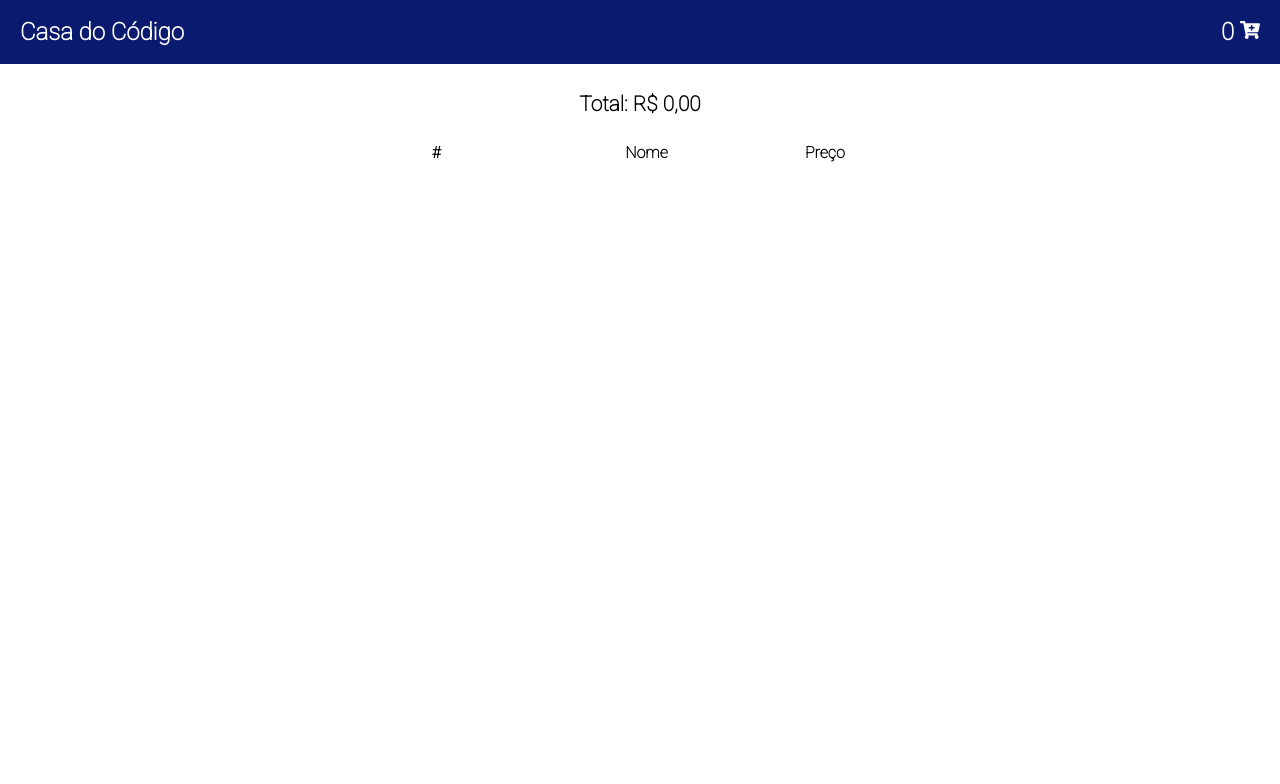
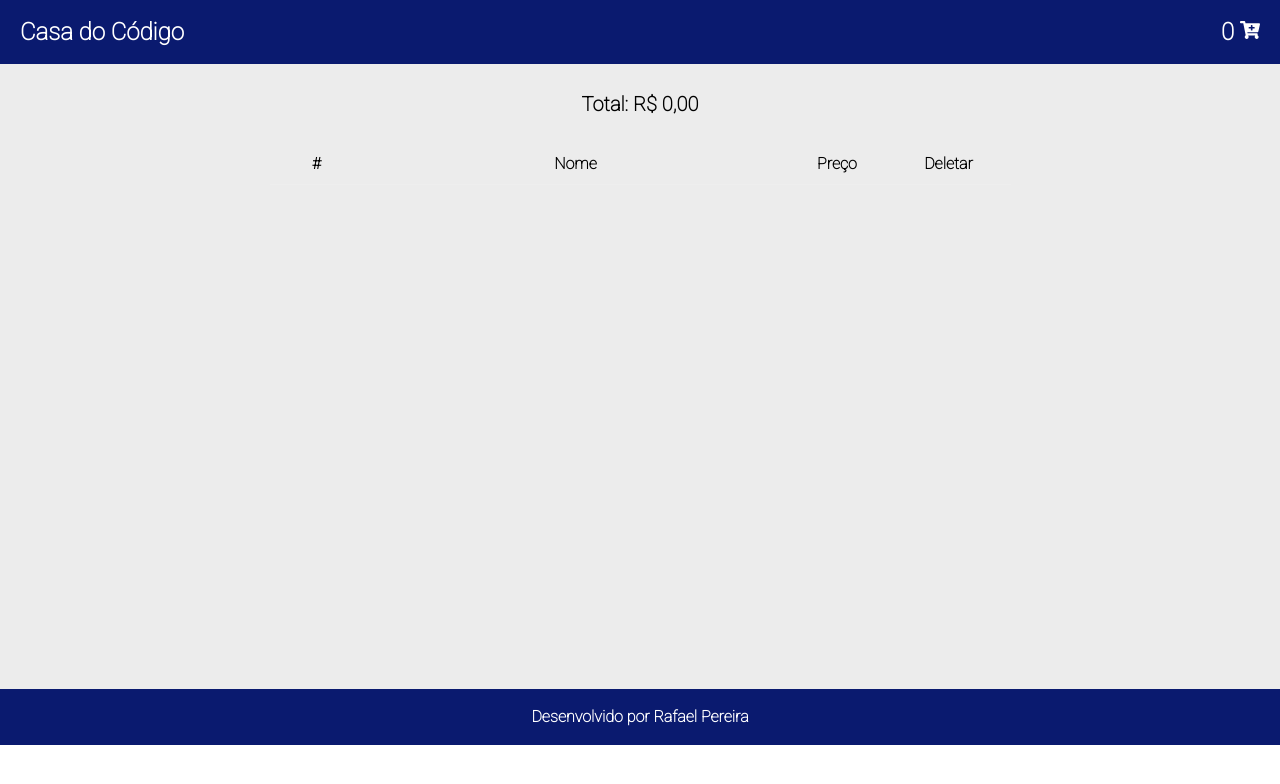
Before and after one commit to rafael-pc/casa-do-codigo, a React (Create React App) app: page /cart in a window 1280 px wide. Shown: the top 784 px of the page. Built offline with nearby package versions, Linux system fonts and the light colour scheme.

Commit message:
Revert "atualização de layout"
This reverts commit 37558d9dbf2681ed7843a8ef41828a4ab19385a2.

```diff
--- a/src/App.css
+++ b/src/App.css
@@ -86,75 +86,75 @@ body{
 .cart-container{
   display: flex;
   flex-direction: column;
+  justify-content: center;
   align-items: center;
-  height: 100vh;
-  padding-bottom: 20px;
+  background-color: #ececec;
 }
 .table-cart {
-  width: 40%;
-  padding: 10px;
+  margin-bottom: 50px;
+  min-height: 495px;
 }
 .header-table{
   display: block;
-  width: 90%;
   font-weight: bold;
 }
-.table-image {
-  width: 120px;
+.header-table :nth-child(1){
+  width: 70px;
+}
+.header-table :nth-child(2){
+  width: 400px;
+}
+.header-table :nth-child(3){
+  width: 75px;
+}
+.header-table :nth-child(4){
+  width: 100px;
 }
 .row-table{
   display: flex;
+  justify-items: center;
+  align-items: center;
   padding: 10px;
-  gap:5px;
 }
 .title-table{
   display: flex;
   justify-content: center;
-  align-items: center;
-  width: 140%;
+  text-align: center;
+  width: 440px;
   font-weight: bold;
 }
 .price-table{
   display: flex;
-  justify-content: center;
+  justify-items: center;
   align-items: center;
-  width: 32%;
+  width: 130px;
   font-weight: bold;
 }
-.delete-icon{
-  height: 100%;
-  cursor: pointer;
+.table-cart th {
+  padding: 12px;
+  border-bottom: 1px solid #eee;
 }
-.header-table :nth-child(1){
-  width: 23%;
-}
-.header-table :nth-child(2){
-  width: 70%;
-}
-.header-table :nth-child(3){
-  width: 10%;
+.table-image {
+  height: 120px;
 }
 .valor-total-carrinho{
   font-weight: bold;
-  font-size: 1.3em;
+  font-size: 20px;
   padding: 30px;
+}
+.delete-icon{
+  cursor: pointer;
 }
 
 /* Details*/
-.container-details{
-  display: flex;
-  justify-content: center;
-  align-items: center;
-  min-height: 700px;
-  background-color: #ececec;
-}
 .detail-container{
   display: flex;
-  flex-wrap: wrap;
-  flex-direction: row;
+  min-height: 550px;
+  background-color: #ececec;
   padding: 40px;
-  gap: 30px;
+  gap: 30px
 }
+
 .title-detail{
   padding: 20px;
   font-size: 2em;
@@ -165,16 +165,12 @@ body{
   font-size: 1.5em;
   font-weight: bold;
 }
-.description-container{
-  max-width: 600px;
-}
 .description-detail{
   padding: 20px;
   font-size: 1.2em;
   line-height: 1.2em;
   font-weight: bold;
   text-align: justify;
-  max-width: 500px;
 }
 .btn-detail{
   border: none;
@@ -186,14 +182,8 @@ body{
   font-size: 1em;
 }
 .cart-detail{
+  margin-left: 40px;
   cursor: pointer;
-}
-.icon-container{
-  display: flex;
-  justify-content: center;
-  align-items: center;
-  width: 100%;
-  height: 50px;
 }
 
 /*Footer*/
@@ -204,53 +194,3 @@ body{
   text-align: center;
   font-weight: bold;
 }
-
-@media only screen and (max-width: 450px) {
-  .title-detail{
-    text-align: center;
-  }
-  .price-detail{
-    text-align: center;
-  }
-  .description-detail{
-    padding: 10px;
-    font-size: 1em;
-  }
-  .cart-detail{
-    width: 25px;
-  }
-  .title-table{
-    font-size: 0.8em;
-    line-height: 1.2em;
-    text-align: center;
-  }
-  .header-table{
-    font-size: 0.8em;
-  }
-  .table-cart{
-    width: 90%;
-  }
-  .table-image{
-    width: 70px;
-  }
-  .price-table{
-    font-size: 0.8em;
-  }
-}
-
-@media only screen and (max-width: 1000px) {
-  .title-table{
-    font-size: 0.9em;
-    text-align: center;
-  }
-  .header-table{
-    font-size: 0.9em;
-  }
-  .table-image {
-    width: 100px;
-  }
-  .detail-container{
-    justify-content: center;
-    align-items: center;
-  }
-}
--- a/src/App.js
+++ b/src/App.js
@@ -6,7 +6,7 @@ import Home from "./pages/Home";
 import Details from "./pages/Details";
 import Cart from "./pages/Cart/";
 import Menu from "./components/Menu";
-
+import Footer from "./components/Footer";
 
 import { DetailsProvider } from "./contexts/Details";
 
@@ -22,6 +22,7 @@ function App() {
             <Route path="/cart" element={<Cart />} />
             <Route path="/details/" element={<Details />} />
           </Routes>
+          <Footer />
         </DetailsProvider>
       </CartProvider>
     </>
--- a/src/pages/Cart/index.jsx
+++ b/src/pages/Cart/index.jsx
@@ -17,12 +17,12 @@ function Cart() {
         }).format(total)}
       </div>
       <table className="table-cart">
-        <thead >
-          <tr className="header-table">
+        <thead className="header-table">
+          <tr>
             <th>#</th>
             <th>Nome</th>
             <th>Preço</th>
-            {/* <th>Deletar</th> */}
+            <th>Deletar</th>
           </tr>
         </thead>
         <tbody>
@@ -42,7 +42,7 @@ function Cart() {
                   currency: "BRL",
                 }).format(item.price)}
               </td>
-              <td className="delete-container">
+              <td>
                 <MdDelete
                   className="delete-icon"
                   size={30}
--- a/src/pages/Details/index.jsx
+++ b/src/pages/Details/index.jsx
@@ -8,13 +8,13 @@ function Details() {
   const { addItem } = useContext(CartContext);
 
   return (
-    <div className="container-details">
+    <div>
       {details.map((detail) => (
         <div key={detail} className="detail-container">
           <div>
-            <img className="details-image" src={detail.image} alt="livro"></img>
+            <img src={detail.image} alt="livro"></img>
           </div>
-          <div className="description-container">
+          <div>
             <div className="title-detail">{detail.title}</div>
             <div className="price-detail">
               {new Intl.NumberFormat("pt-BR", {
@@ -23,7 +23,6 @@ function Details() {
               }).format(detail.price)}
             </div>
             <div className="description-detail">{detail.description}</div>
-            <div className="icon-container">
             <FaCartArrowDown
               className="cart-detail"
               size="35px"
@@ -33,8 +32,8 @@ function Details() {
             />
           </div>
         </div>
-        </div>
       ))}
+      <div></div>
     </div>
   );
 }
--- a/src/pages/Home/index.jsx
+++ b/src/pages/Home/index.jsx
@@ -1,6 +1,5 @@
 import React from "react";
 import Books from "../../components/Books/";
-import Footer from "../../components/Footer"
 import { useState, useEffect } from "react";
 
 function Home() {
@@ -24,7 +23,6 @@ function Home() {
           <Books key={index} data={book}></Books>
         ))}
       </div>
-      <Footer />
     </div>
   );
 }
```
Lines whose indentation alone changed are shown as unchanged.
